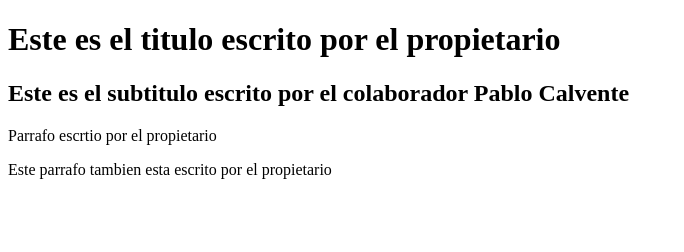
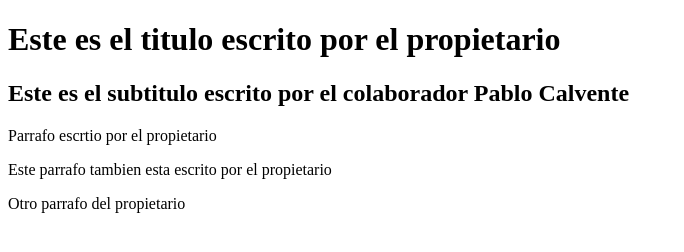
Before and after one commit to Fejefertru01/HTML, a plain HTML site: page index.html in a window 1280 px wide. Shown: the whole page, without its empty margins (0-684 px from the left). Drawn offline with Linux system fonts and the light colour scheme.

Commit message:
Otro parrafo del propietario

```diff
--- a/index.html
+++ b/index.html
@@ -13,5 +13,6 @@
 
     <p>Parrafo escrtio por el propietario</p>
     <p>Este parrafo tambien esta escrito por el propietario</p>
+    <p>Otro parrafo del propietario</p>
 </body>
 </html>
```
